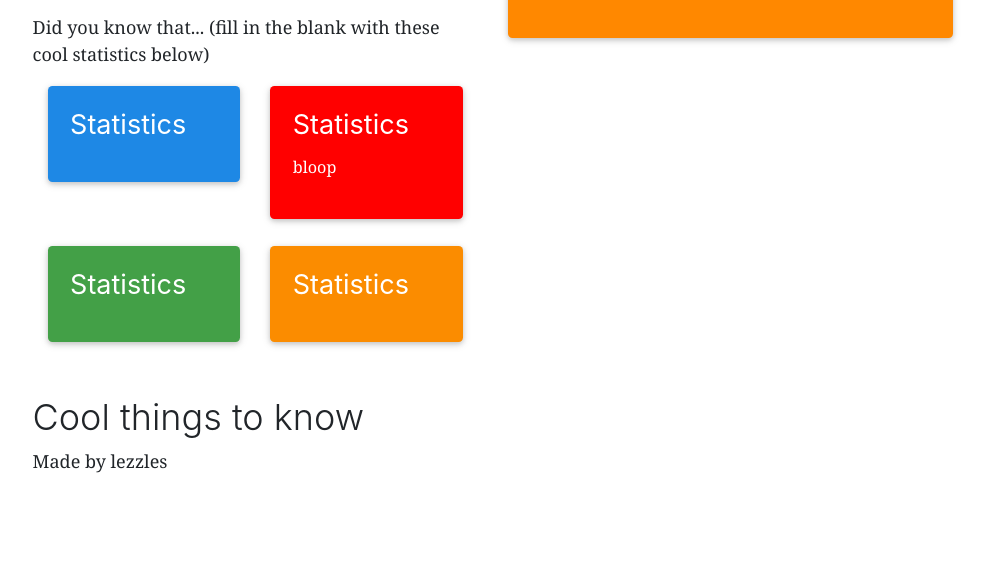
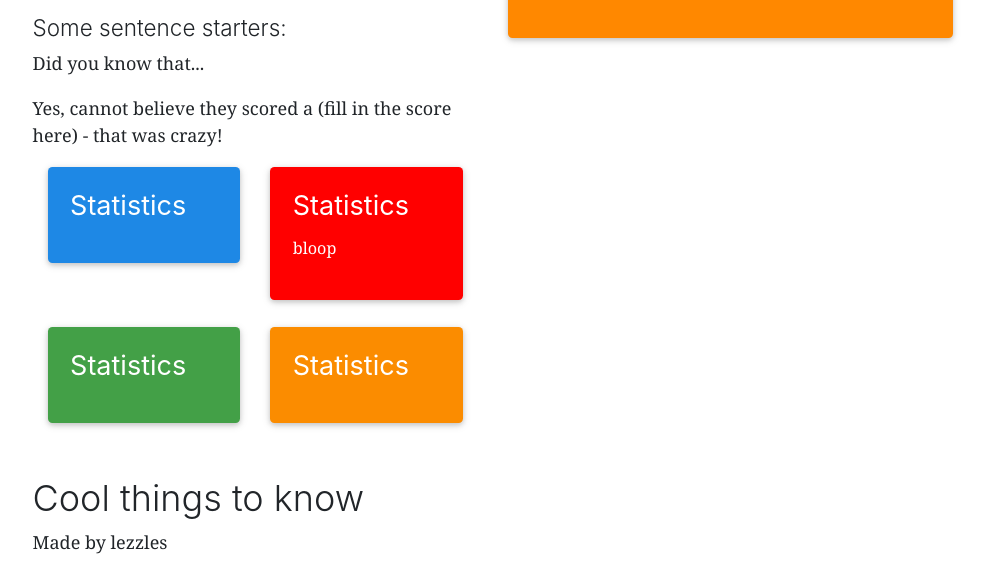
Before and after one commit to lezzles11/Lets-Talk-About-Sports, a Gatsby site: page /basketball in a window 1280 px wide. Shown: the part 339-921 px from the top of the page, without its empty margins (147-1134 px from the left). Before the commit the page ends 840 px from the top, so only its background shows below. Built offline with nearby package versions, Linux system fonts and the light colour scheme; Gatsby itself is replaced by a stand-in of ours; a web font is replaced by a local one.

Commit message:
added basic highlgihts

```diff
--- a/package.json
+++ b/package.json
@@ -13,6 +13,7 @@
     "gatsby-plugin-sharp": "^2.6.9",
     "gatsby-source-filesystem": "^2.3.8",
     "gatsby-transformer-sharp": "^2.5.3",
+    "netlify": "^4.3.1",
     "prop-types": "^15.7.2",
     "react": "^16.12.0",
     "react-dom": "^16.12.0",
--- a/src/components/Highlights.js
+++ b/src/components/Highlights.js
@@ -7,9 +7,12 @@ const Highlights = () => {
       // TO DO: RENDER LAST GAME, last information
       <h2>Highlights</h2>
       <p>So you can pretend you actually saw the game</p>
+      <h5>Some sentence starters: </h5>
+      <p>Did you know that... </p>
       <p>
-        Did you know that... (fill in the blank with these cool statistics
-        below)
+        {" "}
+        Yes, cannot believe they scored a (fill in the score here) - that was
+        crazy!
       </p>
       <div className="container">
         <div className="row">
```
Also changed, not shown: 1 other file.
